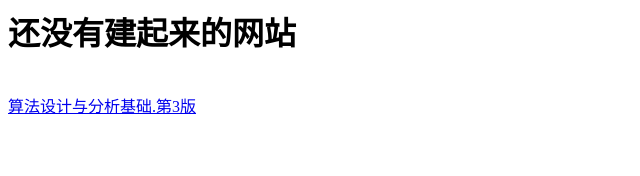
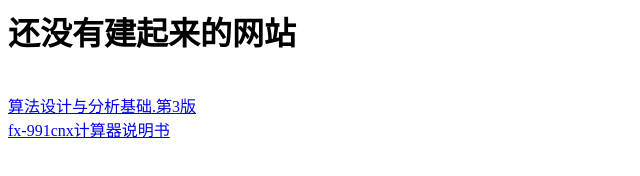
Before and after one commit to huangzing/huangzing.github.io, a plain HTML site: page index.html in a window 1280 px wide. Shown: the whole page, without its empty margins (0-640 px from the left). Drawn offline with Linux system fonts and the light colour scheme.

Commit message:
Update index.html

```diff
--- a/index.html
+++ b/index.html
@@ -7,5 +7,7 @@
         <h1 class="center">还没有建起来的网站</h1>
         <br>
         <a href="file/pdf/算法设计与分析基础.第3版..pdf" download="算法设计与分析基础.第3版">算法设计与分析基础.第3版</a>
+        <br>
+        <a href="file/pdf/fx-991cnx计算器说明书.pdf" download="fx-991cnx计算器说明书">fx-991cnx计算器说明书</a>
     </body>
 </html>
```
